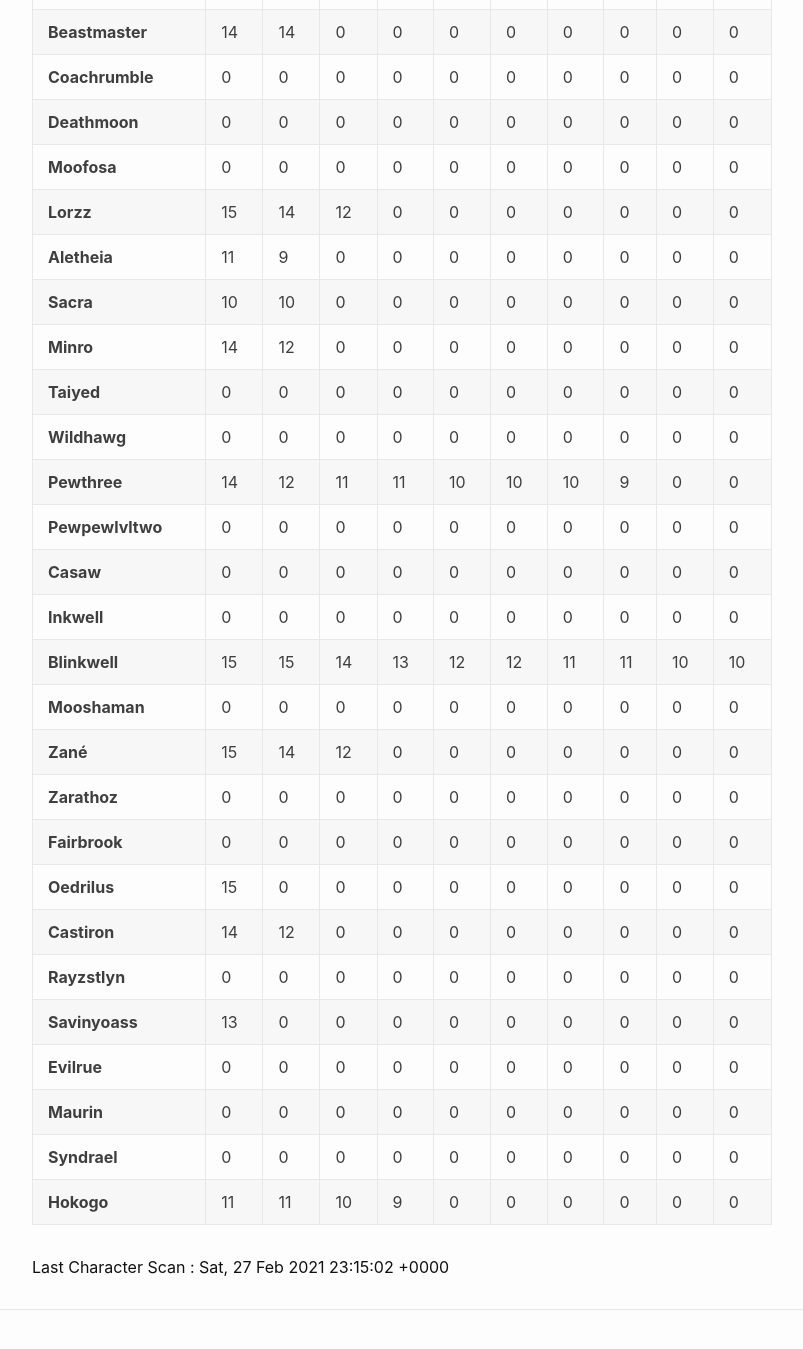
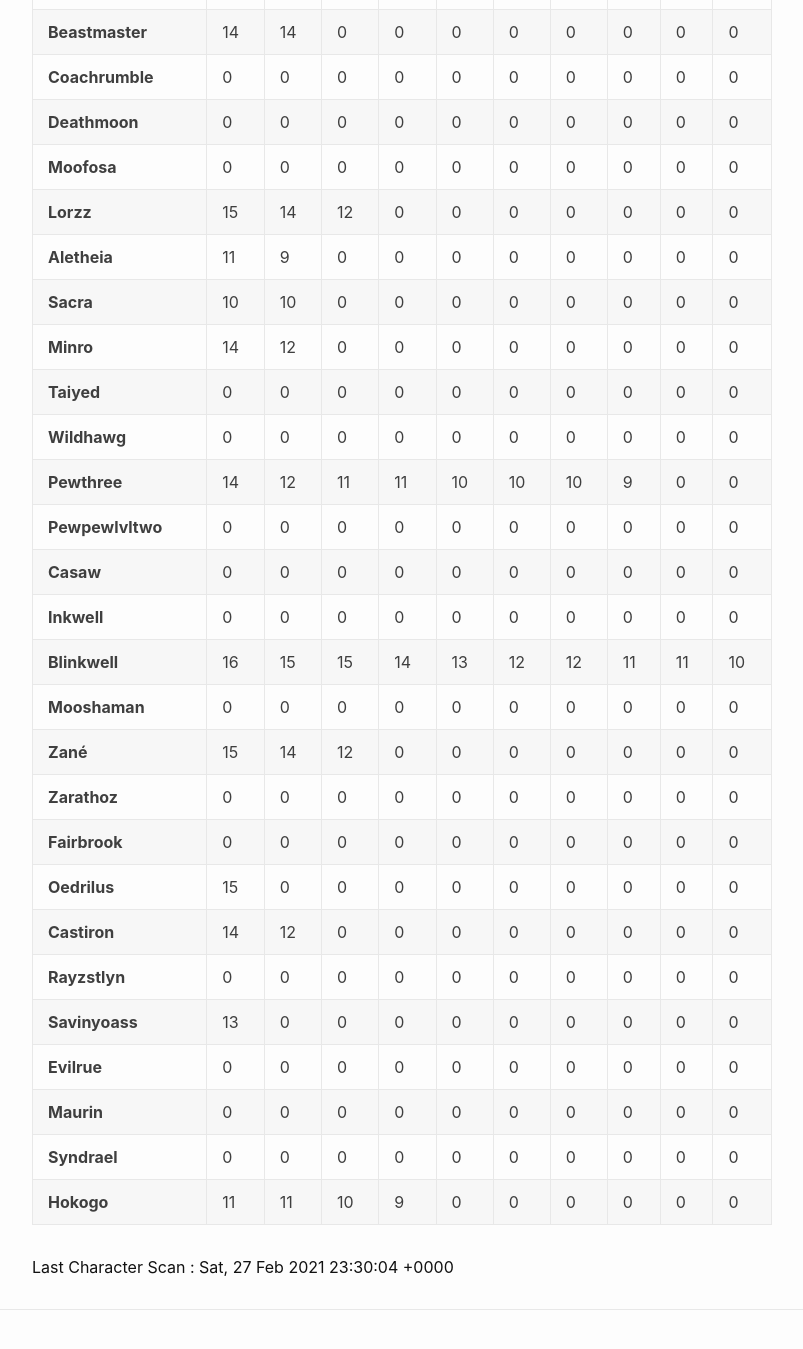
Before and after one commit to eldertribunal/keystonetracker, a Jekyll site: the page built from weekly.md, in a window 1280 px wide and 1400 px high, scrolled down 314 px. Shown: the top 1349 px of the window, without its empty margins (126-929 px from the left). Built offline with Jekyll 4.4.1, drawn with Linux system fonts in a browser that asks for light colours.

Commit message:
auto scan Sat Feb 27 23:30:39 UTC 2021

```diff
--- a/_data/scanned.json
+++ b/_data/scanned.json
@@ -1,3 +1,3 @@
 {
-  "timestamp": 1614467702
+  "timestamp": 1614468604
 }
--- a/_data/weekly.json
+++ b/_data/weekly.json
@@ -257,6 +257,7 @@
   {
     "name": "Blinkwell",
     "dungeons": [
+      16,
       15,
       15,
       14,
@@ -265,7 +266,6 @@
       12,
       11,
       11,
-      10,
       10
     ]
   },
```
